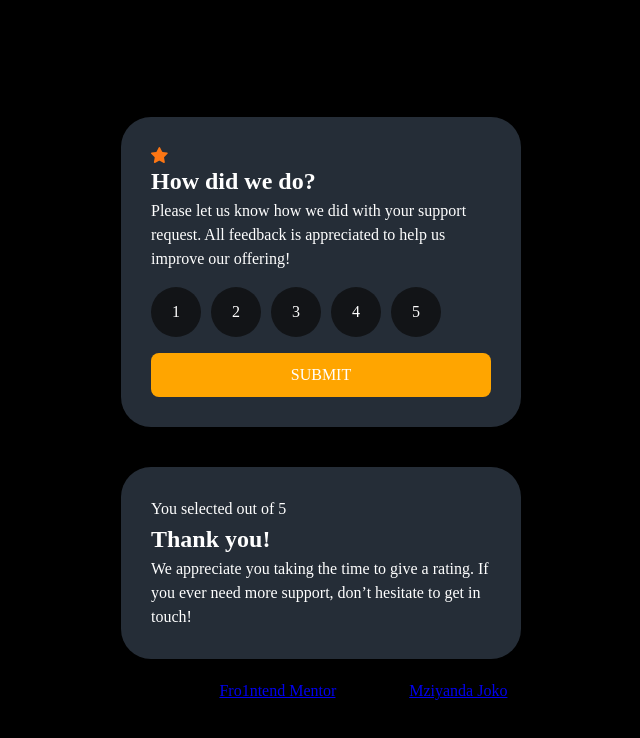
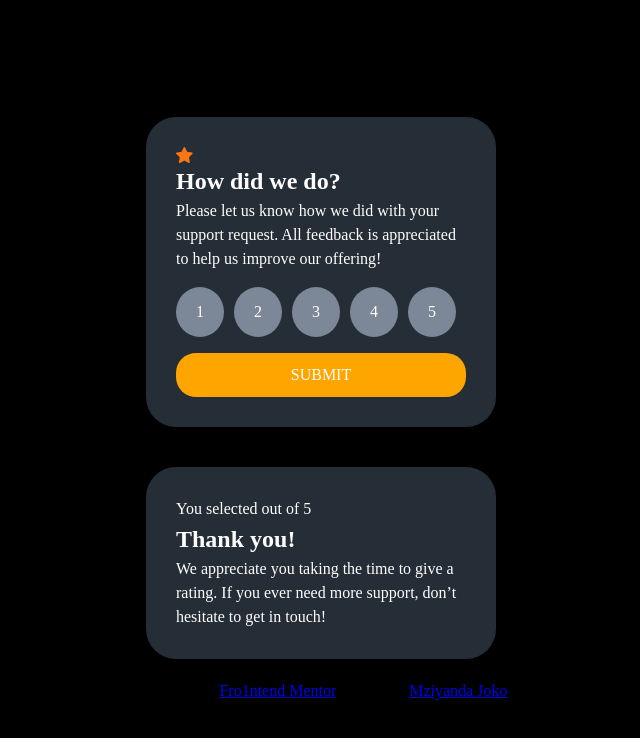
Before and after one commit to mziyandajoko/interactive-rating-component-main, a website: page index.html in a window 1280 px wide. Shown: the whole page, without its empty margins (319-959 px from the left). Drawn offline with Linux system fonts and the light colour scheme.

Commit message:
shuffle color around the design

```diff
--- a/src/styles/_button.scss
+++ b/src/styles/_button.scss
@@ -4,7 +4,7 @@
   padding: 10px;
   display: flex;
   flex-direction: row;
-  border-radius: 8px;
+  border-radius: 20px;
   align-items: center;
   justify-content: center;
   text-transform: uppercase;
--- a/src/styles/_card.scss
+++ b/src/styles/_card.scss
@@ -1,10 +1,10 @@
 .card{
  border-radius: 30px;
- width: 400px;
+ width: 350px;
  justify-content: center;
  padding-bottom: 40px;
  background-color: var(--clr-Dark-Blue);
-  padding: 30px;
+ padding: 30px;
   color: white;
   margin: 20px 25px;
 
@@ -18,8 +18,8 @@
 
   .rating li{
     display: flex;
-    background-color: var(--clr-Very-Dark-Blue);
-    // padding: 20px;
+    background-color: var(--clr-Medium-Grey);
+    padding: 20px;
     height: 50px;
     width: 50px;
     justify-content: center;
@@ -34,6 +34,6 @@
    // TODO: fix active state for rating button
      &.active{
       color: var(--clr-white);
-      background-color: var(--clr-Very-Dark-Blue) / 5 ;
+      background-color: var(--clr-light-Grey);
     }
   }
```
Also changed, not shown: src/styles/index.css, 1 other file.
